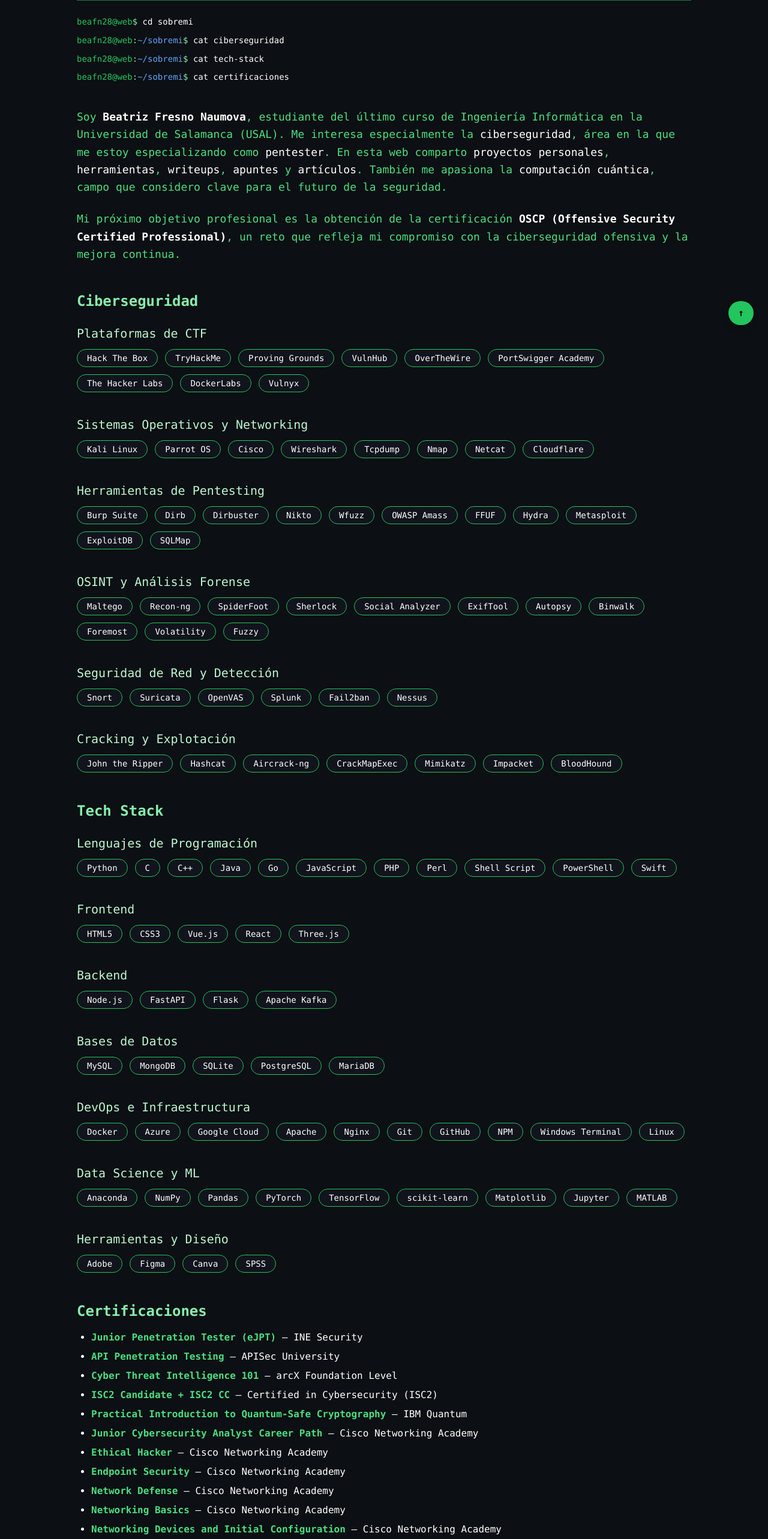
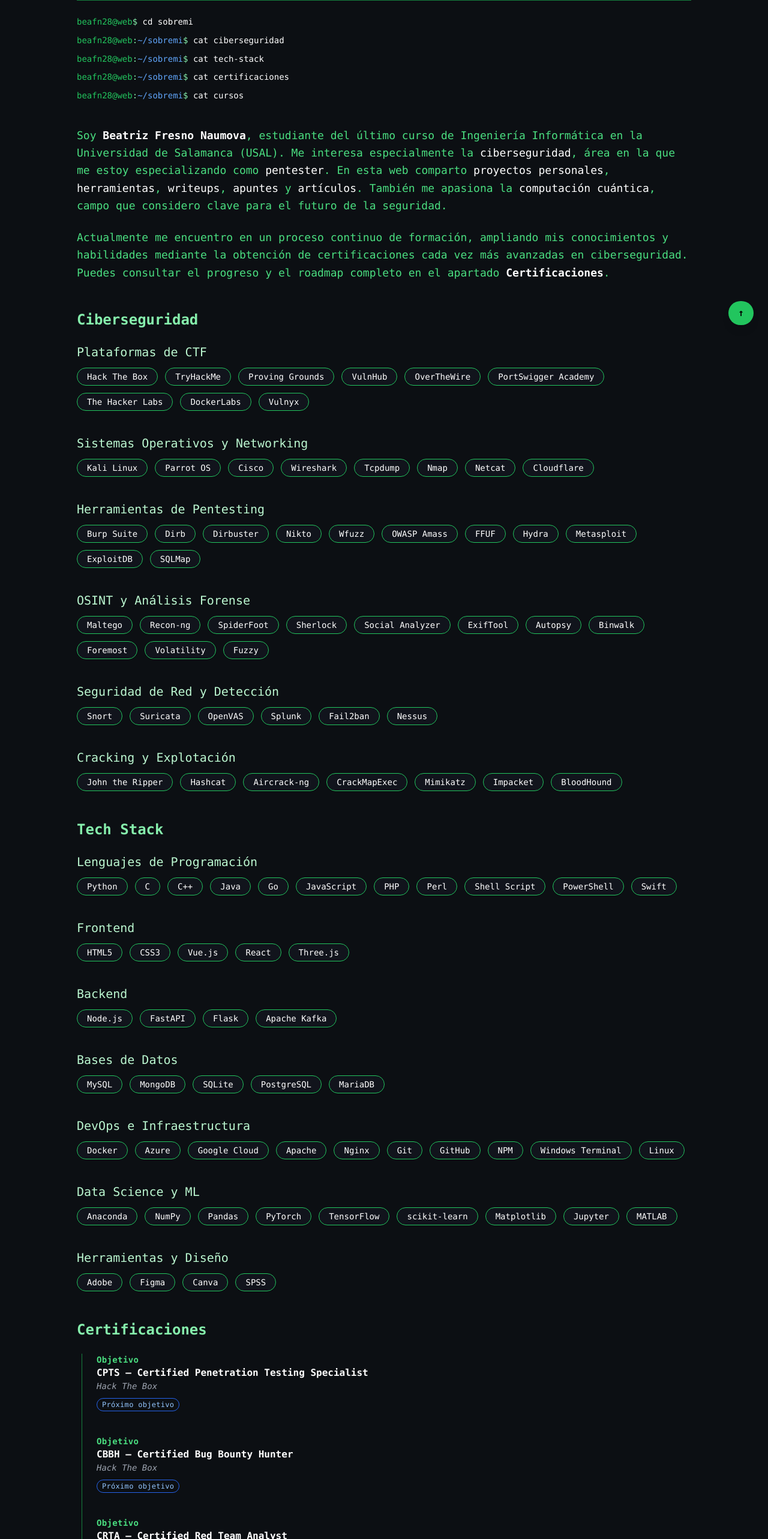
Before and after one commit to beafn28/beafn28.es, a Vue app: page /sobremi in a window 1280 px wide. Shown: the part 234-2800 px from the top of the page at 60% size. Built offline with nearby package versions, Linux system fonts and the light colour scheme.

Commit message:
remodelar apartado sobre mi

```diff
--- a/src/views/Home.vue
+++ b/src/views/Home.vue
@@ -148,7 +148,8 @@ const commands = {
     "Contenido disponible:",
     "- ciberseguridad",
     "- tech-stack",
-    "- certificaciones"
+    "- certificaciones",
+    "- cursos"
   ]
 }
 if (currentPath.value === '/contacto') {
@@ -207,7 +208,8 @@ function runCommand() {
       const validFiles = {
         'ciberseguridad': '#ciberseguridad',
         'tech-stack': '#tech-stack',
-        'certificaciones': '#certificaciones'
+        'certificaciones': '#certificaciones',
+        'cursos': '#cursos'
       }
       if (validFiles[file]) {
         router.push({ path: '/sobremi', hash: validFiles[file] })
@@ -352,7 +354,7 @@ function handleTab(event) {
       cat: proyectosCategorias,
     },
     '/sobremi': {
-      cat: ['ciberseguridad', 'tech-stack', 'certificaciones'],
+      cat: ['ciberseguridad', 'tech-stack', 'certificaciones', 'cursos'],
     },
     '/contacto': {
       cat: ['redes_contacto.txt', 'formulario_contacto.txt'],
--- a/src/views/SobreMi.vue
+++ b/src/views/SobreMi.vue
@@ -4,11 +4,13 @@
       <h1 class="text-3xl font-bold mb-6 border-b border-green-700 pb-2">Sobre mí</h1>
 
       <!-- Índice tipo terminal -->
+      <!-- Índice tipo terminal -->
 <div class="mb-10 text-green-300 font-mono text-sm leading-relaxed space-y-2">
   <div><span class="text-green-500">beafn28@web</span>$ <a href="#sobre-mi" class="text-white hover:text-green-400">cd sobremi</a></div>
   <div><span class="text-green-500">beafn28@web</span>:<span class="text-blue-400">~/sobremi</span>$ <a href="#ciberseguridad" class="text-white hover:text-green-400">cat ciberseguridad</a></div>
   <div><span class="text-green-500">beafn28@web</span>:<span class="text-blue-400">~/sobremi</span>$ <a href="#tech-stack" class="text-white hover:text-green-400">cat tech-stack</a></div>
-        <div><span class="text-green-500">beafn28@web</span>:<span class="text-blue-400">~/sobremi</span>$ <a href="#certificaciones" class="text-white hover:text-green-400">cat certificaciones</a><span class="animate-pulse text-white"></span></div>
+  <div><span class="text-green-500">beafn28@web</span>:<span class="text-blue-400">~/sobremi</span>$ <a href="#certificaciones" class="text-white hover:text-green-400">cat certificaciones</a></div>
+  <div><span class="text-green-500">beafn28@web</span>:<span class="text-blue-400">~/sobremi</span>$ <a href="#cursos" class="text-white hover:text-green-400">cat cursos</a></div>
 </div>
 
       <!-- SOBRE MÍ -->
@@ -17,7 +19,7 @@
           Soy <strong class="text-white">Beatriz Fresno Naumova</strong>, estudiante del último curso de Ingeniería Informática en la Universidad de Salamanca (USAL). Me interesa especialmente la <span class="text-white">ciberseguridad</span>, área en la que me estoy especializando como <span class="text-white">pentester</span>. En esta web comparto <span class="text-white">proyectos personales</span>, <span class="text-white">herramientas</span>, <span class="text-white">writeups</span>, <span class="text-white">apuntes</span> y <span class="text-white">artículos</span>. También me apasiona la <span class="text-white">computación cuántica</span>, campo que considero clave para el futuro de la seguridad.
         </p>
         <p class="mb-6 text-lg leading-relaxed">
-          Mi próximo objetivo profesional es la obtención de la certificación <strong class="text-white">OSCP (Offensive Security Certified Professional)</strong>, un reto que refleja mi compromiso con la ciberseguridad ofensiva y la mejora continua.
+  Actualmente me encuentro en un proceso continuo de formación, ampliando mis conocimientos y habilidades mediante la obtención de certificaciones cada vez más avanzadas en ciberseguridad. Puedes consultar el progreso y el roadmap completo en el apartado <strong class="text-white">Certificaciones</strong>.
 </p>
       </div>
 
@@ -59,11 +61,49 @@
         </div>
       </div>
 
+
 <!-- CERTIFICACIONES -->
 <div id="certificaciones">
   <h2 class="text-2xl font-semibold text-green-300 mb-4 mt-12">Certificaciones</h2>
+
+  <div class="relative border-l border-green-700 pl-6 ml-2 space-y-10 mt-6">
+    <div
+      v-for="cert in certifications"
+      :key="cert.title"
+      class="relative"
+    >
+
+      <!-- Contenido -->
+      <div>
+        <p class="text-sm text-green-400 font-bold tracking-wide">{{ cert.date }}</p>
+        <p class="text-white font-semibold text-base">{{ cert.title }}</p>
+        <p class="text-sm italic text-gray-400 mb-2">{{ cert.issuer }}</p>
+        <span
+          class="inline-block text-xs px-2 py-0.5 rounded-full border font-mono tracking-wide"
+          :class="cert.status === 'done'
+            ? 'text-green-300 border-green-600'
+            : cert.status === 'in-progress'
+            ? 'text-yellow-300 border-yellow-600'
+            : 'text-blue-300 border-blue-600'"
+        >
+          {{
+            cert.status === 'done'
+              ? 'Completada'
+              : cert.status === 'in-progress'
+              ? 'En progreso'
+              : 'Próximo objetivo'
+          }}
+        </span>
+      </div>
+    </div>
+  </div>
+</div>
+
+<!-- CURSOS - TIMELINE -->
+<!-- CURSOS -->
+<div id="cursos" class="mt-16">
+  <h2 class="text-2xl font-semibold text-green-300 mb-4">Cursos</h2>
   <ul class="list-disc pl-6 text-white space-y-2 text-base">
-          <li><strong class="text-green-400">Junior Penetration Tester (eJPT)</strong> — INE Security</li>
     <li><strong class="text-green-400">API Penetration Testing</strong> — APISec University</li>
     <li><strong class="text-green-400">Cyber Threat Intelligence 101</strong> — arcX Foundation Level</li>
     <li><strong class="text-green-400">ISC2 Candidate + ISC2 CC</strong> — Certified in Cybersecurity (ISC2)</li>
@@ -75,14 +115,13 @@
     <li><strong class="text-green-400">Networking Basics</strong> — Cisco Networking Academy</li>
     <li><strong class="text-green-400">Networking Devices and Initial Configuration</strong> — Cisco Networking Academy</li>
     <li><strong class="text-green-400">Introduction to Cybersecurity</strong> — Cisco Networking Academy</li>
-          <li><strong class="text-green-400">English for IT</strong> — Nivel 1 y 2 (Cisco)</li>
+    <li><strong class="text-green-400">English for IT — Nivel 1 y 2</strong> — Cisco Networking Academy</li>
     <li><strong class="text-green-400">Esquema Nacional de Seguridad</strong> — Centro Criptológico Nacional</li>
     <li><strong class="text-green-400">Aplicaciones y Desafíos en Ciberseguridad</strong> — USAL / BISITE</li>
     <li><strong class="text-green-400">Concienciación sobre el Uso Seguro de Internet</strong> — USAL + INCIBE</li>
     <li><strong class="text-green-400">Ciberinteligencia y Seguridad</strong> — Universidad de Salamanca</li>
     <li><strong class="text-green-400">Programación en Python</strong> — Universidad de Salamanca</li>
   </ul>
-      </div>
 </div>
 
 <!-- Botón volver arriba -->
@@ -93,10 +132,12 @@
 >
   ↑
 </button>
-  </div>
+</div> <!-- Cierre de max-w-5xl -->
+</div> <!-- Cierre de min-h-screen -->
 </template>
 
 <script setup>
+
 const techStack = [
   { title: 'Lenguajes de Programación', items: ['Python', 'C', 'C++', 'Java', 'Go', 'JavaScript', 'PHP', 'Perl', 'Shell Script', 'PowerShell', 'Swift'] },
   { title: 'Frontend', items: ['HTML5', 'CSS3', 'Vue.js', 'React', 'Three.js'] },
@@ -119,6 +160,47 @@ const toolCategories = [
 function scrollToTop() {
   window.scrollTo({ top: 0, behavior: 'smooth' });
 }
+
+const certifications = [
+  {
+    title: 'CPTS — Certified Penetration Testing Specialist',
+    issuer: 'Hack The Box',
+    date: 'Objetivo',
+    status: 'planned'
+  },
+  {
+    title: 'CBBH — Certified Bug Bounty Hunter',
+    issuer: 'Hack The Box',
+    date: 'Objetivo',
+    status: 'planned'
+  },
+  {
+    title: 'CRTA — Certified Red Team Analyst',
+    issuer: 'CyberWarFare Labs',
+    date: 'Objetivo',
+    status: 'planned'
+  },
+  {
+    title: 'eCCPT — Certified Professional Penetration Tester',
+    issuer: 'INE Security',
+    date: 'En curso',
+    status: 'in-progress'
+  },
+  {
+    title: 'eWPTX — Web Application Penetration Tester eXtreme',
+    issuer: 'INE Security',
+    date: 'En curso',
+    status: 'in-progress'
+  },
+  {
+    title: 'eJPT — Junior Penetration Tester',
+    issuer: 'INE Security',
+    date: 'Feb 2025',
+    status: 'done'
+  }
+]
+
+
 </script>
 
 <style scoped>
```
Lines whose indentation alone changed are shown as unchanged.
